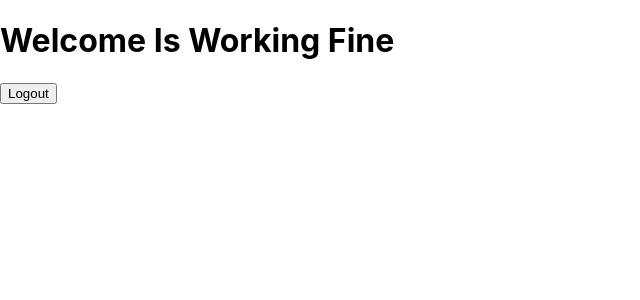
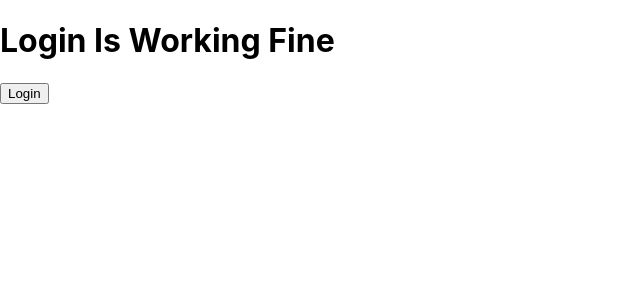
Before and after one commit to notGonim/instabug-intership-task, a React (Create React App) app: page /login in a window 1280 px wide. Before the commit this address led to /. Shown: the top 300 px of the page, without its empty margins (0-640 px from the left). Built offline with nearby package versions, Linux system fonts and the light colour scheme.

Commit message:
ADDED useAuthListener hook

```diff
--- a/src/App.js
+++ b/src/App.js
@@ -4,6 +4,7 @@ import './App.scss';
 import { lazy, Suspense } from "react";
 import ProtectedRoute from "./helpers/protected-routes";
 import IsUserLoggedIn from "./helpers/is-user-logged-in";
+import useAuthListener from "./hooks/user-auth-listener";
 
 
 
@@ -13,14 +14,16 @@ const Welcome = lazy(() => import('./pages/welcome'))
 
 
 function App() {
+
+  const { activeUser } = useAuthListener()
   return (
     <Router>
       <Suspense fallback={<p>Loading ...</p>}>
         <Switch>
-          <IsUserLoggedIn user="user" loggedInPath={ROUTES.WELCOME} path={ROUTES.LOGIN}>
+          <IsUserLoggedIn user={activeUser} loggedInPath={ROUTES.WELCOME} path={ROUTES.LOGIN}>
             <Login />
           </IsUserLoggedIn>
-          <ProtectedRoute user="user" path={ROUTES.WELCOME} exact>
+          <ProtectedRoute user={activeUser} path={ROUTES.WELCOME} exact>
             <Welcome />
           </ProtectedRoute  >
           <Route component={NotFound} />
--- /dev/null
+++ b/src/hooks/user-auth-listener.js
@@ -0,0 +1,19 @@
+import { useState, useEffect } from 'react';
+import { useSelector } from 'react-redux';
+
+
+export default function useAuthListener() {
+
+    const { user, isAuthenticated, error, loading } = useSelector(state => state.auth)
+    const [activeUser, setActiveUser] = useState(null)
+    useEffect(() => {
+        if (isAuthenticated) {
+            setActiveUser(user)
+        } else {
+            setActiveUser(null)
+        }
+    }, [user])
+
+    return { activeUser }
+
+}
--- a/src/pages/login.js
+++ b/src/pages/login.js
@@ -1,14 +1,25 @@
 
 import React, { useEffect, useState } from 'react'
+import { useDispatch } from 'react-redux';
+import { login } from '../redux/user/user-actions';
 
 
 export default function Login() {
 
+
+    const dispatch = useDispatch()
+
+    const onUserLogout = (e) => {
+        e.preventDefault();
+        dispatch(login("mohamed@instabug.com","12345678"))
+    }
+
     return (
         <>
             <h1>Login Is Working Fine</h1>
-
+            <button type="submit" onClick={onUserLogout}>Login</button>
         </>
     )
 
+
 }
--- a/src/services/auth.js
+++ b/src/services/auth.js
@@ -21,5 +21,5 @@ export const isUserAuthenticated = (email, password) => {
             authenticatedUser = user
         }
     })
-    return authenticatedUser
+    return {authenticatedUser}
 }
```
